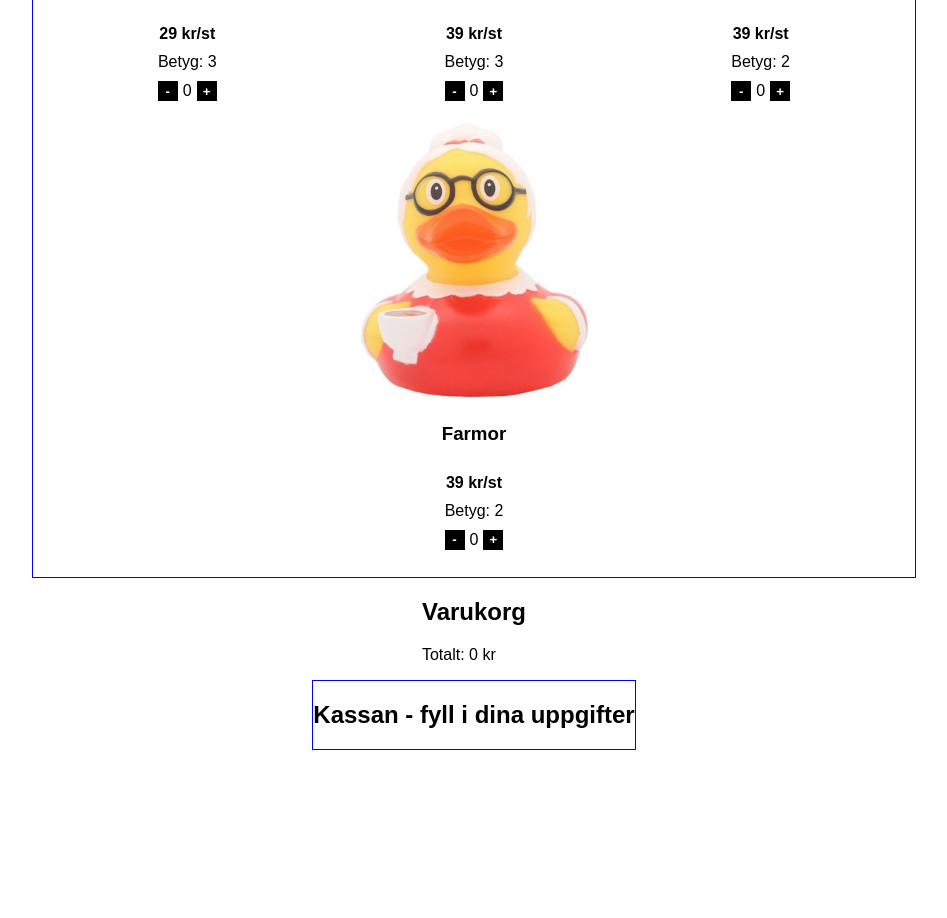
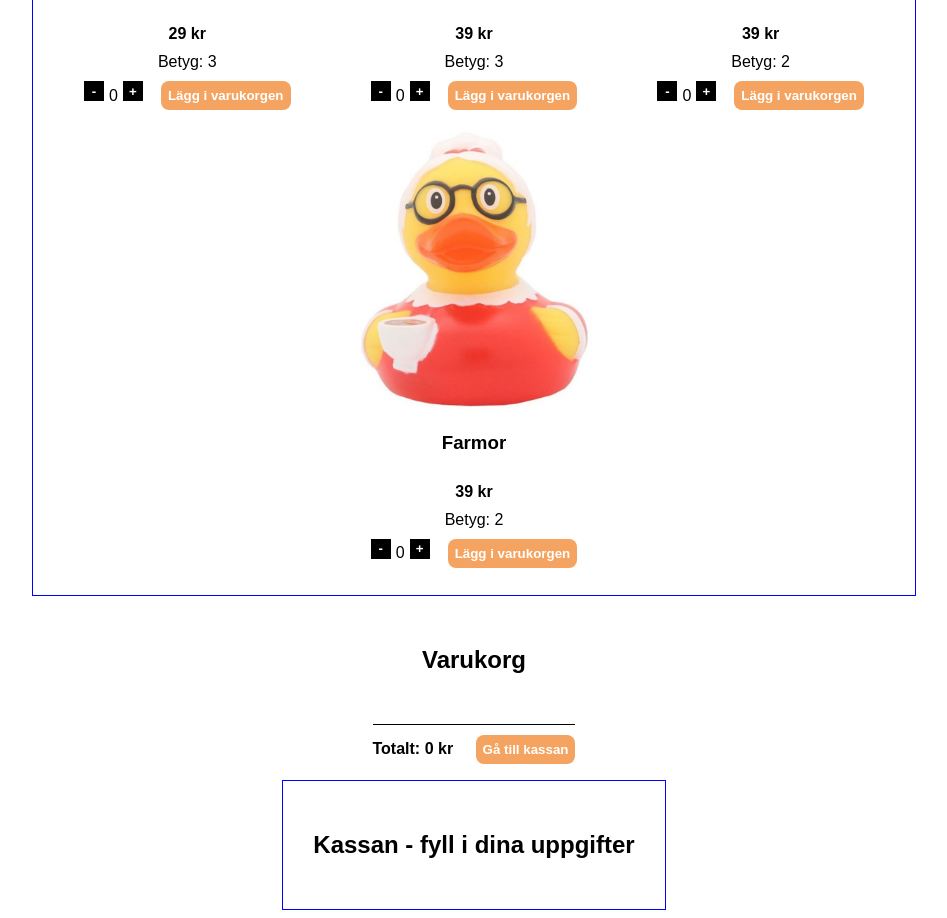
Before and after one commit to Carinalak/gottfrids-badankor, a plain HTML site: page index.html in a window 1280 px wide. Shown: the part 449-1367 px from the top of the page, without its empty margins (166-1113 px from the left). Before the commit the page ends 1207 px from the top, so only its background shows below. Drawn offline with nearby package versions, Linux system fonts and the light colour scheme.

Commit message:
varukorgen

```diff
--- a/css/_mobile.scss
+++ b/css/_mobile.scss
@@ -2,7 +2,10 @@ body {
     background-color: #ffffff;
     font-family: Arial, Helvetica, sans-serif;
 }
-
+h2 {
+    text-align: center;
+    padding: 30px;
+}
 
 .void-left {
     visibility: hidden;
@@ -51,6 +54,15 @@ body {
     height: 20px;
     width: 20px;
 }
+.cart-btn {
+    background-color: sandybrown;
+    color: #ffffff;
+    font-weight: bold;
+    border: 0;
+    margin-left: 18px;
+    padding: 7px;
+    border-radius: 8px;
+}
 .amount-between {
     display: flex;
     margin-left: 5px;
@@ -63,7 +75,6 @@ body {
         flex-direction: column;
         justify-content: center;
         align-items: center;
-        background-color: #ffffff;
         margin: 2px;
         padding-bottom: 15px;
 }
@@ -75,3 +86,29 @@ body {
 .rating {
     margin-bottom: 10px;
 }
+.cart {
+    display: flex;
+    flex-direction: row;
+    align-items: center;
+
+}
+.cart-text {
+    display: flex;
+    flex-direction: column;
+    padding: 10px;
+
+}
+.total {
+    font-weight: bold;
+    border-top: 1px solid #000000;
+    padding-top: 10px;
+}
+.checkout-btn {
+    background-color: sandybrown;
+    color: #ffffff;
+    font-weight: bold;
+    border: 0;
+    margin-left: 18px;
+    padding: 7px;
+    border-radius: 8px;
+}
--- a/index.html
+++ b/index.html
@@ -19,6 +19,7 @@
         <span></span>
       </button>
     <h1>Gottfrids badankor</h1>
+    <div id="cartMenu"></div>
     <button class="material-symbols-outlined">
       shopping_cart
       </button>
--- a/js/script.js
+++ b/js/script.js
@@ -84,7 +84,6 @@ function increaseAmount(e) {
     const index = e.currentTarget.dataset.id;
     ducks[index].amount += 1;
     printDucks();
-
 }
 
 // Skriver ut produkterna:
@@ -97,22 +96,24 @@ function printDucks() {
         <article class="img-price-amount-info">
 
             <div><img src="${duck.img.src}" alt="${duck.img.alt}" width="${duck.img.width}"
-            height="${duck.img.height}" loading="lazy"></div>
+                height="${duck.img.height}" loading="lazy">
+            </div>
             <h3>${duck.name}</h3>
-            <div class="price"><span>${duck.price}</span> kr/st</div>
+            <div class="price"><span>${duck.price}</span> kr</div>
             <div class="rating">Betyg: <span>${duck.rating}</span> </div>
             <div class="plus-minus">
-            <button class="minus" data-id="${index}"> - </button>
-            <div class="amount-between"> <span> ${duck.amount} </span> </div>
-            <button class="plus" data-id="${index}"> + </button>
+                <button class="minus" data-id="${index}"> - </button>
+                <div class="amount-between"> <span> ${duck.amount} </span></div>
+                <button class="plus" data-id="${index}"> + </button>
+                <button class="cart-btn"> Lägg i varukorgen </button>
             </div>
-
         </article>
         `;
     });
 
     const minusBtns = document.querySelectorAll('button.minus');
     const plusBtns = document.querySelectorAll('button.plus');
+
 
     minusBtns.forEach(btn => {
         btn.addEventListener('click', decreaseAmount);
@@ -136,16 +137,19 @@ function printCartDucks() {
         if (duck.amount > 0) {
             sum += duck.amount * duck.price;
             cartHtmlContainer.innerHTML += `
-            <article>
-             <div><img src="${duck.img.src}" alt="${duck.img.alt}" width="${duck.img.width}"
-            height="${duck.img.height}" loading="lazy"></div>
-                <span>${duck.name}</span> | <span>${duck.amount}</span> | <span>${duck.amount * duck.price} kr</span>
+            <article class="cart">
+             <div><img src="${duck.img.src}" alt="${duck.img.alt}" width="40"
+            height="40" loading="lazy"></div>
+
+                <span>${duck.name} </span> <span>: ${duck.amount} x ${duck.price} kr</span><div class="cart-text"><span>${duck.amount * duck.price} kr</span>
+            </div>
             </article>
             `;
         }
 
     });
-    cartHtmlContainer.innerHTML += `<p>Totalt: ${sum} kr</p>`;
+    cartHtmlContainer.innerHTML += `<p class="total">Totalt: ${sum} kr
+    <button class="checkout-btn">Gå till kassan</button></p>`;
 
 }
 
```
Also changed, not shown: css/style.css, 1 other file.
